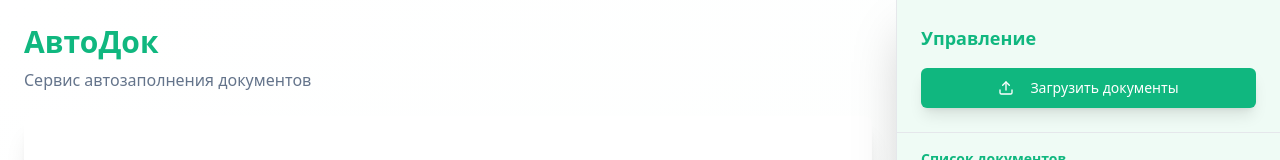
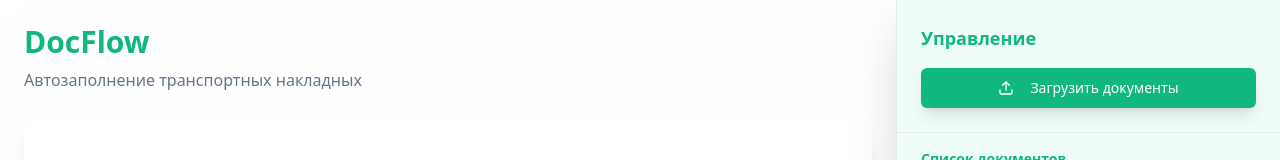
Before and after one commit to pr-poehali-dev/document-autofill-panel, a React (Vite) app: page / in a window 1280 px wide. Shown: the top 160 px of the page. Built offline with nearby package versions, Linux system fonts and the light colour scheme.

Commit message:
Автодополнение транспортных накладных DocFlow

```diff
--- a/src/pages/Index.tsx
+++ b/src/pages/Index.tsx
@@ -43,8 +43,8 @@ const Index = () => {
     <div className="flex h-screen bg-gradient-to-br from-background to-accent/20">
       <div className="flex-1 p-6 flex flex-col">
         <div className="mb-6">
-          <h1 className="text-3xl font-bold text-primary mb-2">АвтоДок</h1>
-          <p className="text-muted-foreground">Сервис автозаполнения документов</p>
+          <h1 className="text-3xl font-bold text-primary mb-2">DocFlow</h1>
+          <p className="text-muted-foreground">Автозаполнение транспортных накладных</p>
         </div>
 
         <Card className="flex-1 bg-white shadow-xl border-0 overflow-hidden animate-fade-in">
```
